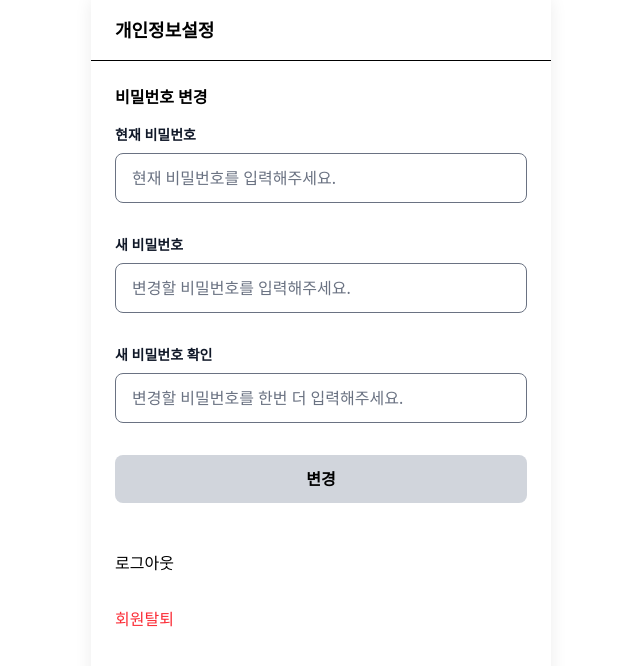
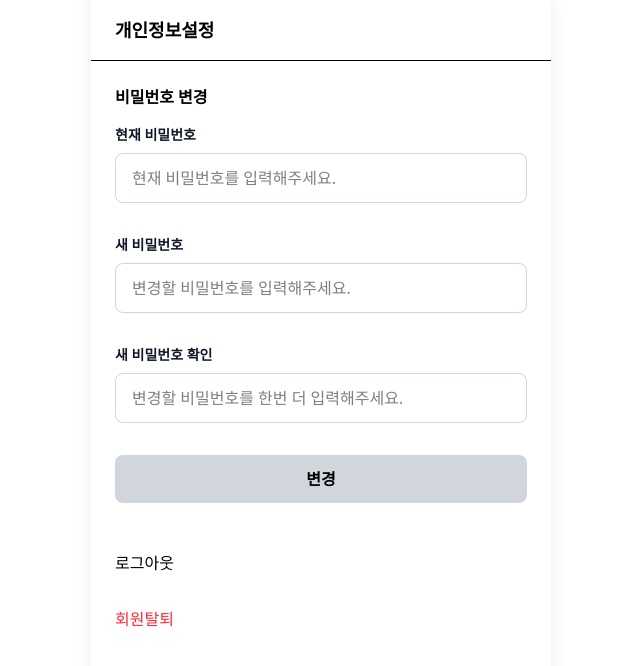
Before and after one commit to FRONTENDBOOTCAMP-14th/Final-Project-Team-5, a Next.js app: page /account in a window 1280 px wide. Shown: the top 666 px of the page, without its empty margins (319-959 px from the left). Built offline with nearby package versions, Linux system fonts and the light colour scheme.

Commit message:
refactor. 인풋 컴포넌트 리펙토링

```diff
--- a/src/components/ui/Input.tsx
+++ b/src/components/ui/Input.tsx
@@ -1,35 +1,30 @@
+'use client';
+
 import React from 'react';
 
 interface InputProps extends React.InputHTMLAttributes<HTMLInputElement> {
-  label?: string;
+  id: string;
+  label: string;
 }
 
-const Input = React.forwardRef<HTMLInputElement, InputProps>(
-  ({ label, className = '', id, ...props }, ref) => {
+export default function Input({
+  label,
+  className = '',
+  id,
+  ...props
+}: InputProps) {
   const styles =
-      'w-full px-4 py-3 border border-gray-500 rounded-lg placeholder:text-gray-500 ';
+    'w-full px-4 py-3 border border-gray-300 rounded-lg focus:outline-none focus:border-blue-500';
 
   return (
-      <div className="w-full">
-        {label && (
+    <div className="flex flex-col">
       <label
         htmlFor={id}
         className="block text-sm font-bold text-gray-900 mb-2"
       >
         {label}
       </label>
-        )}
-        <input
-          id={id}
-          ref={ref}
-          className={`${styles} ${className}`}
-          {...props}
-        />
+      <input id={id} className={`${styles} ${className}`} {...props} />
     </div>
   );
 }
-);
-
-Input.displayName = 'Input';
-
-export default Input;
```
Lines whose indentation alone changed are shown as unchanged.
